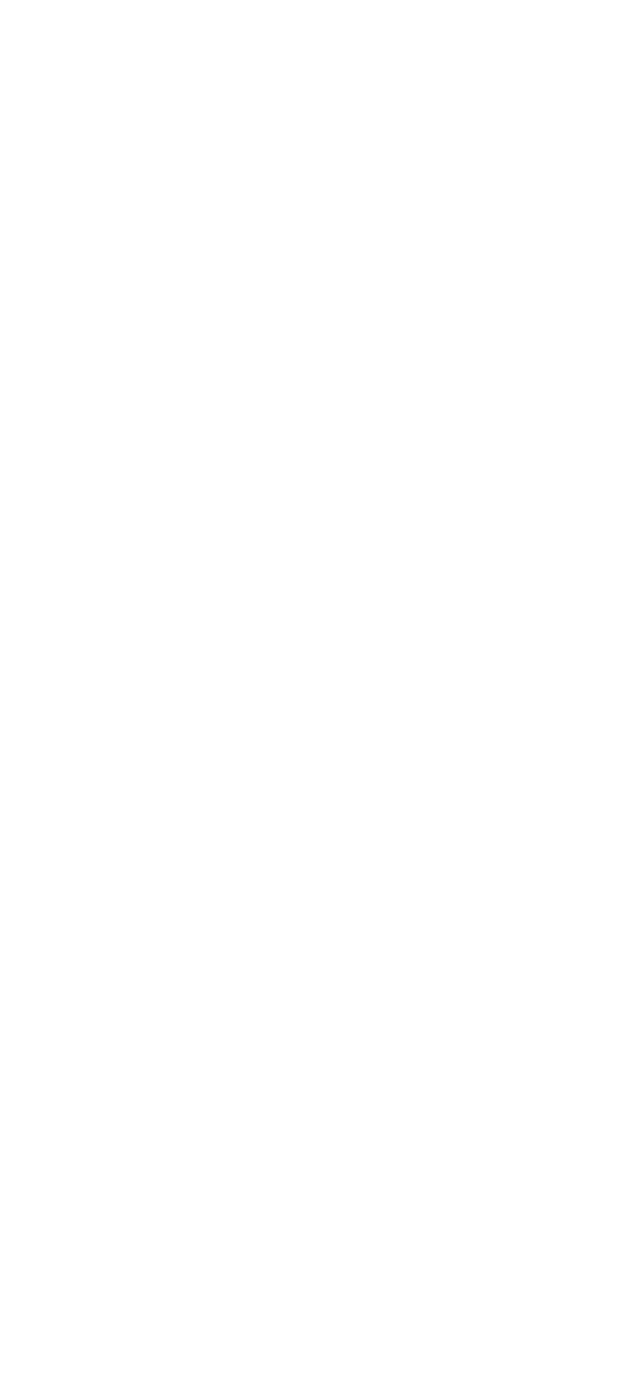
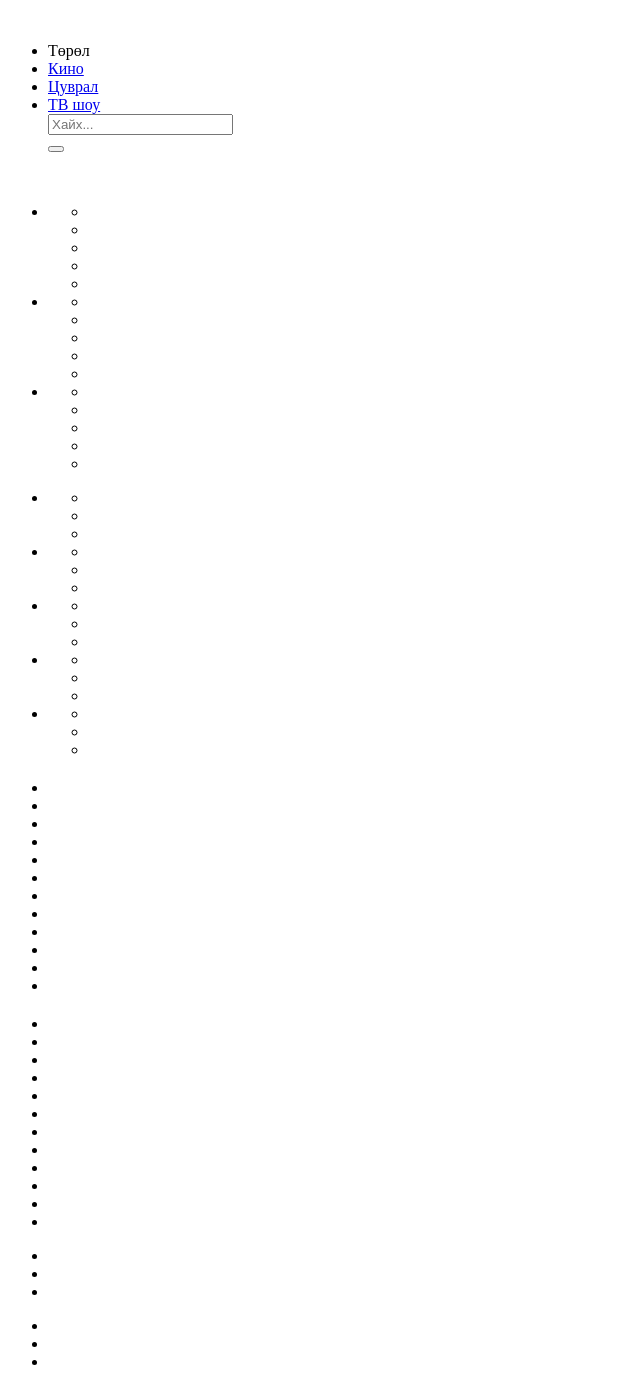
Before and after one commit to Sanjaa46/Movie-Streaming-Site-Web-APP-, a plain HTML site: page index.html in a window 1280 px wide. Shown: the whole page, without its empty margins (0-640 px from the left). Before the commit the page ends 800 px from the top, so only its background shows below. Drawn offline with Linux system fonts and the light colour scheme.

Commit message:
testing
snj

```diff
--- a/index.html
+++ b/index.html
@@ -6,7 +6,163 @@
     <title>Document</title>
 </head>
 <body>
-    <section></section>
-    <a href=""></a>
+    <header>
+        <section class="header">
+            <nav>
+                <a href="index.html" id="logo"><img src=""></a>
+                <div>
+                    <ul>
+                        <li>Төрөл</li>
+                        <li><a href="movies.html">Кино</a></li>
+                        <li><a href="movies.html">Цуврал</a></li>
+                        <li><a href="movies.html">ТВ шоу</a></li>
+                        <div>
+                            <input type="text" placeholder="Хайх...">
+                            <a href=""></a>
+                        </div>
+                        <button></button>
+                    </ul>
+                </div>
+                <a href="">
+                    <img src="">
+                </a>
+            </nav>
+        </section>
+    </header>
+    <main>
+    <!--Slider-->
+    <div>
+       <ul>
+        <li>
+            <div>
+                <ul>
+                    <li></li>
+                    <li></li>
+                    <li></li>
+                    <li></li>
+                    <li></li>
+                </ul>
+            </div>
+        </li>
+        <li>
+            <div>
+                <ul>
+                    <li></li>
+                    <li></li>
+                    <li></li>
+                    <li></li>
+                    <li></li>
+                </ul>
+            </div>
+        </li>
+        <li>
+            <div>
+                <ul>
+                    <li></li>
+                    <li></li>
+                    <li></li>
+                    <li></li>
+                    <li></li>
+                </ul>
+            </div>
+        </li>
+       </ul>
+    </div>
+    <!--Zar-->
+    <section>
+        <a href="zar"></a>
+    </section>
+    <!--In uzelttei-->
+    <section>
+        <ul>
+            <li>
+                <ul>
+                    <li></li>
+                    <li></li>
+                    <li></li>
+                </ul>
+            </li>
+            <li>
+                <ul>
+                    <li></li>
+                    <li></li>
+                    <li></li>
+                </ul>
+            </li>
+            <li>
+                <ul>
+                    <li></li>
+                    <li></li>
+                    <li></li>
+                </ul>
+            </li>
+            <li>
+                <ul>
+                    <li></li>
+                    <li></li>
+                    <li></li>
+                </ul>
+            </li>
+            <li>
+                <ul>
+                    <li></li>
+                    <li></li>
+                    <li></li>
+                </ul>
+            </li>
+        </ul>
+    </section>
+    <!--shineer nemegdsen-->
+    <section>
+        <h1></h1>
+        <ul>
+            <li></li>
+            <li></li>
+            <li></li>
+            <li></li>
+            <li></li>
+            <li></li>
+            <li></li>
+            <li></li>
+            <li></li>
+            <li></li>
+            <li></li>
+            <li></li>
+        </ul>
+    </section>
+    <!--shineer nemegdsen tsuwral-->
+    <section>
+        <h1></h1>
+        <ul>
+            <li></li>
+            <li></li>
+            <li></li>
+            <li></li>
+            <li></li>
+            <li></li>
+            <li></li>
+            <li></li>
+            <li></li>
+            <li></li>
+            <li></li>
+            <li></li>
+        </ul>
+    </section>
+</main>
+    <!--footer-->
+    <footer>
+        <div>
+            <ul>
+                <li></li>
+                <li></li>
+                <li></li>
+            </ul>
+            <ul>
+                <li></li>
+                <li></li>
+                <li></li>
+            </ul>
+        </div>
+    </footer>
 </body>
 </html>
```
Also changed, not shown: movie.html (added, +86 -0 lines), movie_tsuwral.html (added, +86 -0 lines), movies.html (added, +82 -0 lines).
